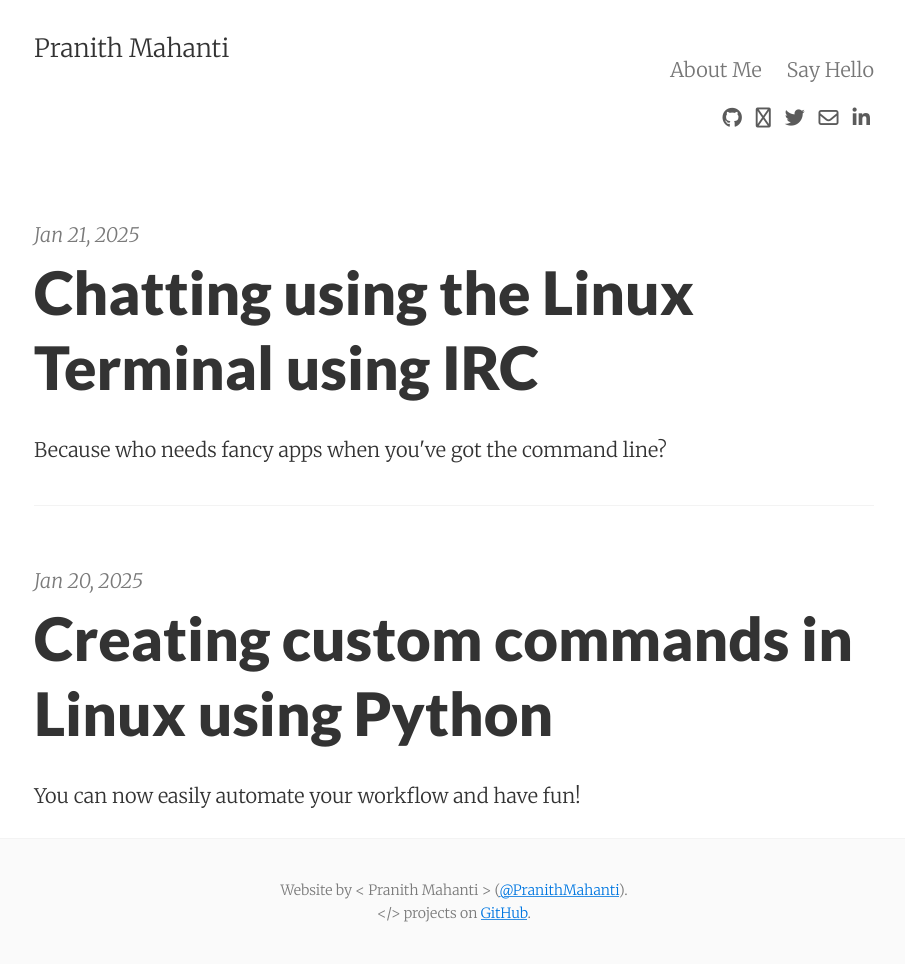
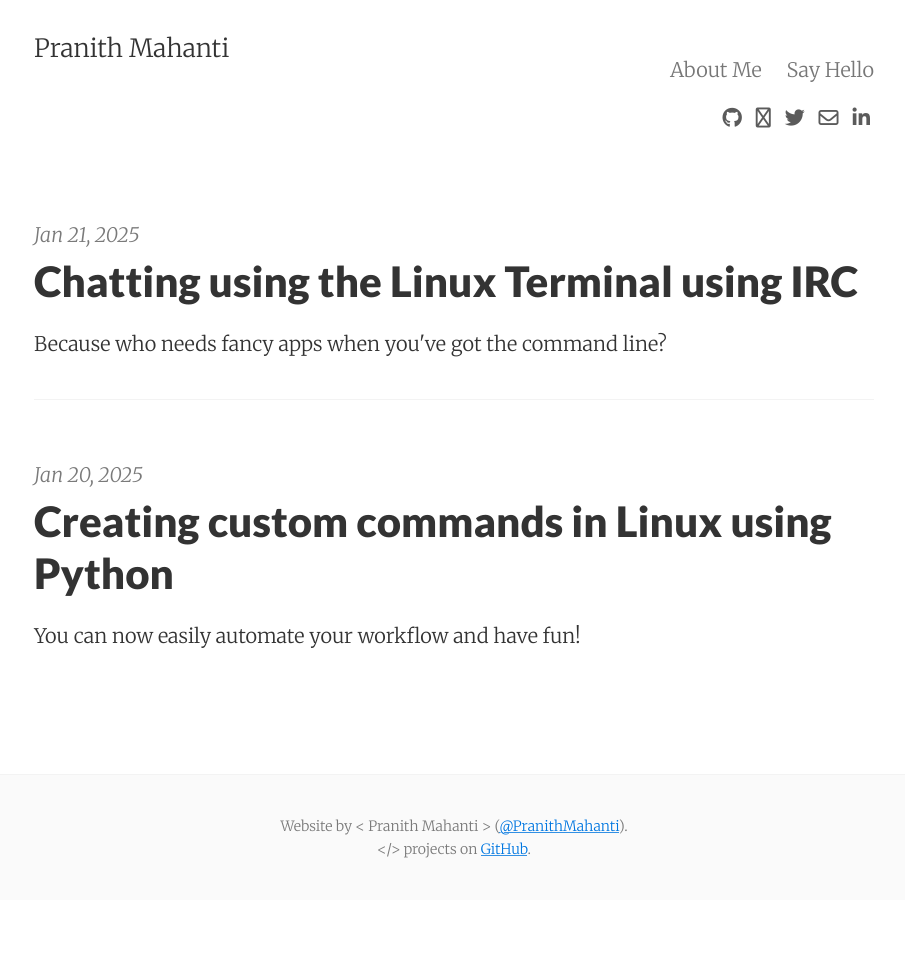
Before and after one commit to PranithMahanti/pranithmahanti.github.io, a Jekyll site: the page built from index.html, in a window 1280 px wide. Shown: the whole page, without its empty margins (186-1091 px from the left). Built offline with Jekyll 4.4.1, drawn with Linux system fonts in a browser that asks for light colours; nearby versions of some CDN libraries; the list of posts is cut into pages by our own code; comment, search, counter and statistics services are not loaded; after the commit the page ends 900 px from its top, so only the background shows below that.

Commit message:
Commit#11 - Font size changed

```diff
--- a/_sass/_posts.scss
+++ b/_sass/_posts.scss
@@ -17,6 +17,7 @@
 .post-link .post-title {
   margin-top: 0;
   font-weight: 600;
+  font-size: 2.1em;
   color: #333;
 }
 
```
